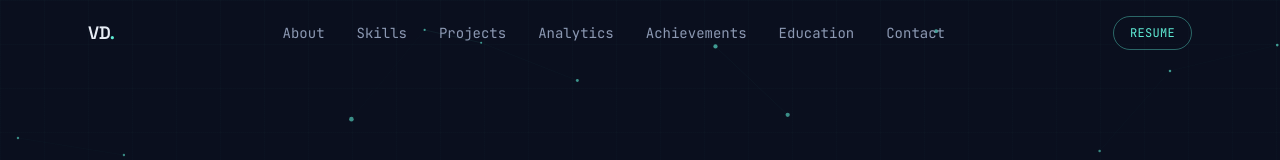
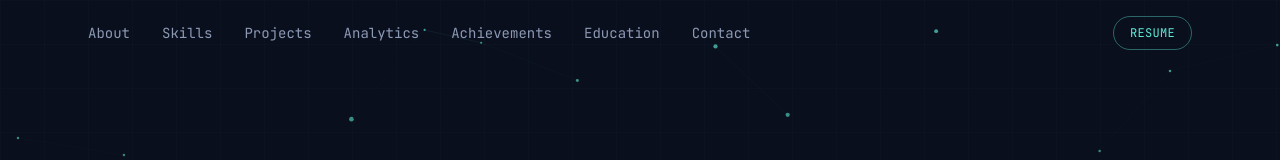
Before and after one commit to coder-vaishnavi/vaishnavi-portfolio, a React (Vite) app: page / in a window 1280 px wide. Shown: the top 160 px of the page. Built offline with nearby package versions, Linux system fonts and the light colour scheme.

Commit message:
updated navbar

```diff
--- a/src/components/Navbar.jsx
+++ b/src/components/Navbar.jsx
@@ -27,10 +27,6 @@ export default function Navbar() {
       }`}
     >
       <nav className="mx-auto flex max-w-6xl items-center justify-between px-6 py-4">
-        <a href="#top" className="font-display text-lg font-semibold tracking-tight text-textHi">
-          VD<span className="text-mint">.</span>
-        </a>
-
         <ul className="hidden md:flex items-center gap-8 font-mono text-sm text-textLo">
           {links.map((l) => (
             <li key={l.href}>
```
